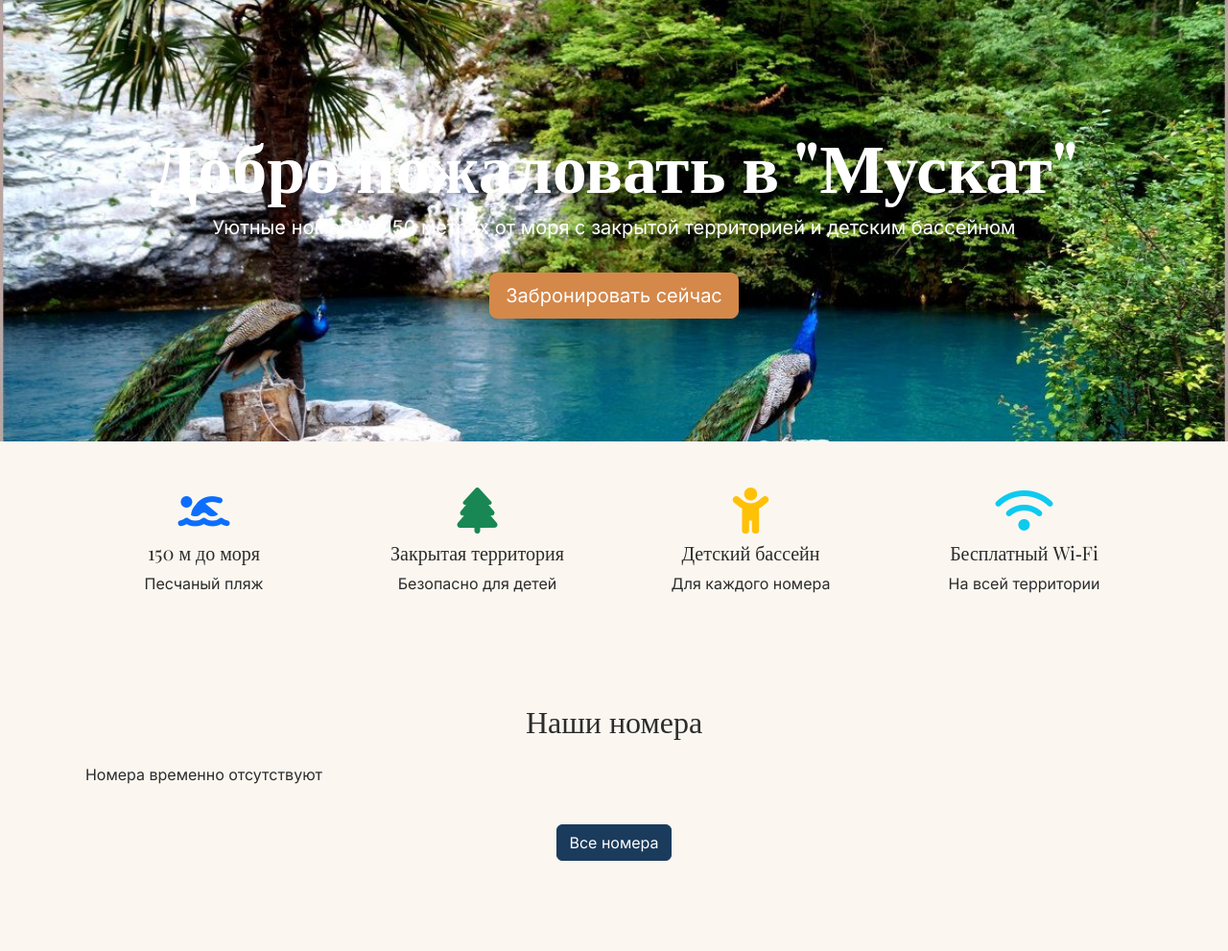
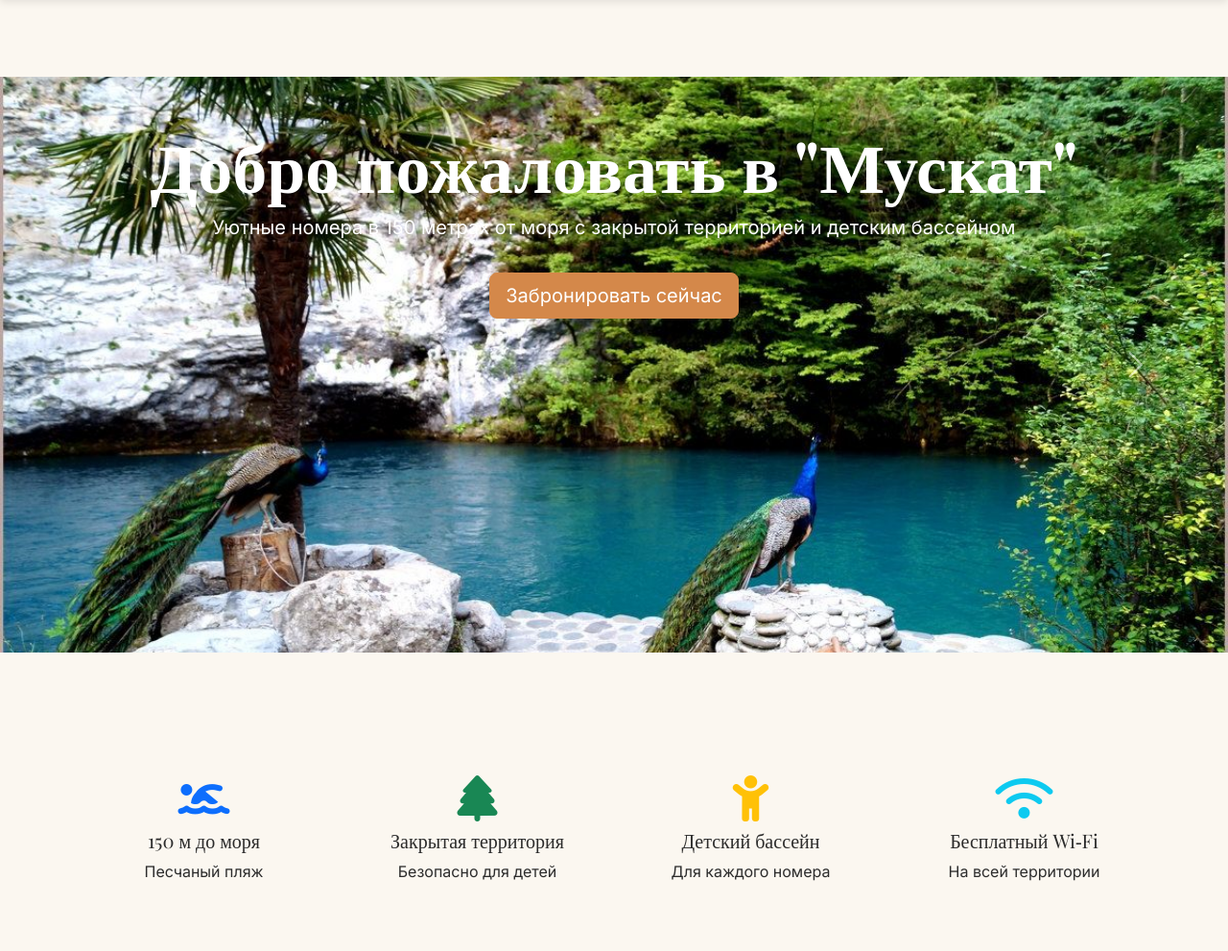
Before and after one commit to kabakcaterina7455-cmd/muskat, a Django app: template templates/core/index.html in a window 1280 px wide. Shown: the part 56-1047 px from the top of the page at 96% size. Run offline with Django 5.2, Linux system fonts and the light colour scheme; the template is opened without the code that fills it, so the values that code supplies are empty; parts of the project's set-up code (start-up, migrations or seed data) failed here and were passed over; some libraries are stand-ins or nearby versions.

Commit message:
Добавлен слайдер, обновлены стили, настроен .gitignore

```diff
--- a/static/css/custom.css
+++ b/static/css/custom.css
@@ -93,8 +93,35 @@ h1, h2, h3, h4, h5 {
     }
 }
 
+
+
+
 .hero {
-    background: url('/static/images/hero-bg.jpg') center/cover no-repeat;
-    /* Можно также добавить цвет фона на случай, если картинка не загрузится */
-    background-color: #2E5D3A;
+    position: relative;
 }
+.slide-bg {
+    position: absolute;
+    top: 0;
+    left: 0;
+    width: 100%;
+    height: 100%;
+    background-size: cover;
+    background-position: center;
+    background-repeat: no-repeat;
+    z-index: 0;
+}
+.carousel-item {
+    min-height: 600px; /* высота баннера — можете изменить */
+}
+
+
+/* Слайды для hero-блока */
+.slide-1 {
+    background-image: url('/static/images/hero/slide1.jpg');
+}
+.slide-2 {
+    background-image: url('/static/images/hero/slide2.jpg');
+}
+.slide-3 {
+    background-image: url('/static/images/hero/slide3.jpg');
+}
--- a/templates/core/index.html
+++ b/templates/core/index.html
@@ -4,14 +4,54 @@
 {% block title %}Гостевой дом "Мускат" – уютный отдых у моря{% endblock %}
 
 {% block content %}
+<!-- ========== СЛАЙДЕР ========== -->
 <section class="hero">
-    <div class="container text-center text-white py-5">
-        <h1 class="display-2 fw-bold">Добро пожаловать в "Мускат"</h1>
-        <p class="lead">Уютные номера в 150 метрах от моря с закрытой территорией и детским бассейном</p>
-        <a href="{% url 'rooms:list' %}" class="btn btn-warning btn-lg mt-3">Забронировать сейчас</a>
+    <div id="heroCarousel" class="carousel slide" data-bs-ride="carousel">
+        <div class="carousel-inner">
+            <!-- Слайд 1 (активный) -->
+            <div class="carousel-item active">
+                <div class="slide-bg slide-1"></div>
+                <div class="container text-center text-white py-5 position-relative" style="z-index: 2;">
+                    <h1 class="display-2 fw-bold">Добро пожаловать в "Мускат"</h1>
+                    <p class="lead">Уютные номера в 150 метрах от моря с закрытой территорией и детским бассейном</p>
+                    <a href="{% url 'rooms:list' %}" class="btn btn-warning btn-lg mt-3">Забронировать сейчас</a>
+                </div>
+            </div>
+
+            <!-- Слайд 2 -->
+            <div class="carousel-item">
+                <div class="slide-bg slide-2"></div>
+                <div class="container text-center text-white py-5 position-relative" style="z-index: 2;">
+                    <h1 class="display-2 fw-bold">Отдых для всей семьи</h1>
+                    <p class="lead">Детская площадка, спортивный инвентарь, мангальная зона</p>
+                    <a href="{% url 'rooms:list' %}" class="btn btn-warning btn-lg mt-3">Выбрать номер</a>
+                </div>
+            </div>
+
+            <!-- Слайд 3 -->
+            <div class="carousel-item">
+                <div class="slide-bg slide-3"></div>
+                <div class="container text-center text-white py-5 position-relative" style="z-index: 2;">
+                    <h1 class="display-2 fw-bold">Уют и комфорт</h1>
+                    <p class="lead">Индивидуальный бассейн, Wi‑Fi, кондиционер</p>
+                    <a href="{% url 'rooms:list' %}" class="btn btn-warning btn-lg mt-3">Подробнее</a>
+                </div>
+            </div>
+        </div>
+
+        <!-- Кнопки управления -->
+        <button class="carousel-control-prev" type="button" data-bs-target="#heroCarousel" data-bs-slide="prev">
+            <span class="carousel-control-prev-icon" aria-hidden="true"></span>
+            <span class="visually-hidden">Предыдущий</span>
+        </button>
+        <button class="carousel-control-next" type="button" data-bs-target="#heroCarousel" data-bs-slide="next">
+            <span class="carousel-control-next-icon" aria-hidden="true"></span>
+            <span class="visually-hidden">Следующий</span>
+        </button>
     </div>
 </section>
 
+<!-- ========== ПРЕИМУЩЕСТВА ========== -->
 <section class="container py-5">
     <div class="row text-center">
         <div class="col-md-3"><i class="fas fa-swimmer fa-3x text-primary mb-2"></i><h5>150 м до моря</h5><p>Песчаный пляж</p></div>
@@ -21,6 +61,7 @@
     </div>
 </section>
 
+<!-- ========== НОМЕРА ========== -->
 <section class="container py-5">
     <h2 class="text-center mb-4">Наши номера</h2>
     <div class="row row-cols-1 row-cols-md-2 row-cols-lg-4 g-4">
@@ -47,6 +88,7 @@
     <div class="text-center mt-4"><a href="{% url 'rooms:list' %}" class="btn btn-primary">Все номера</a></div>
 </section>
 
+<!-- ========== ОТЗЫВЫ ========== -->
 <section class="container py-5">
     <h2 class="text-center mb-4">Отзывы гостей</h2>
     <div class="row row-cols-1 row-cols-md-3 g-4">
```
Also changed, not shown: db.sqlite3 (deleted), static/images/hero/slide1.jpg (renamed from static/images/hero-bg.jpg), static/images/hero/slide2.jpg (added), static/images/hero/slide3.jpg (added), 1 other file.
